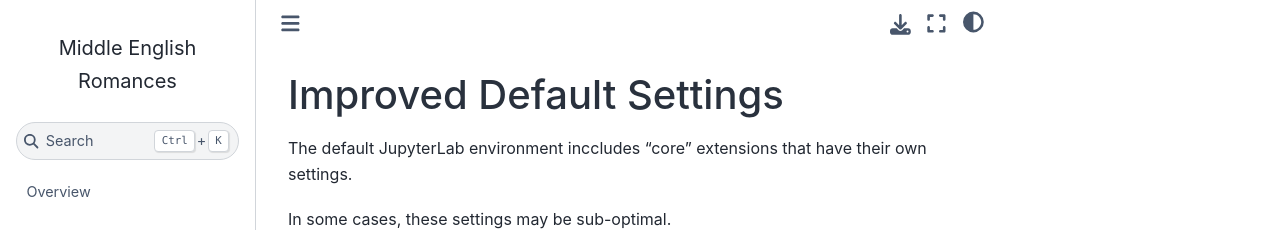
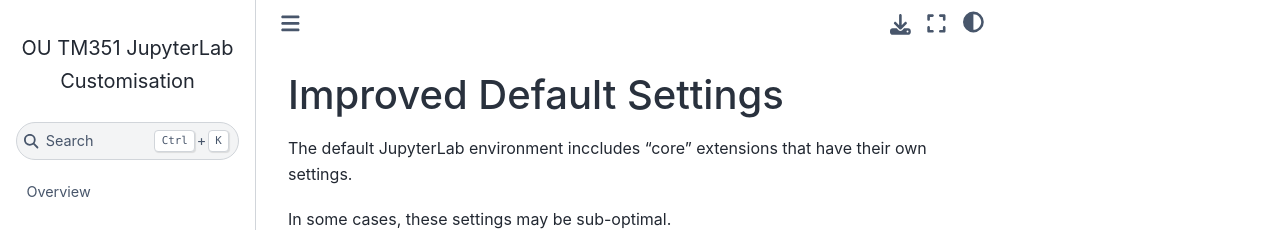
Before and after one commit to innovationOUtside/ou-tm351-jl-extensions, a Jupyter Book: the page built from docs/improved-default-settings.md, in a window 1280 px wide. Shown: the top 230 px of the page. Built offline with Jupyter Book 1.0.4 settings and Sphinx 7.4.7 and the Sphinx Book theme 1.1.4, drawn with Linux system fonts in a browser that asks for light colours.

Commit message:
Update _config.yml

```diff
--- a/docs/_config.yml
+++ b/docs/_config.yml
@@ -1,4 +1,4 @@
-title: Middle English Romances
+title: OU TM351 JupyterLab Customisation
 author: Tony Hirst
 copyright: "2024"
 only_build_toc_files: true
@@ -12,5 +12,3 @@ parse:
 sphinx:
   config:
     html_copy_source: false
-  extra_extensions:
-    - sphinxcontrib.youtube
```
